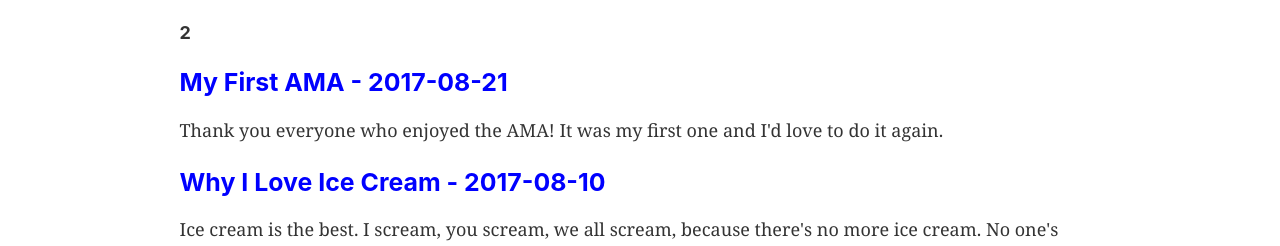
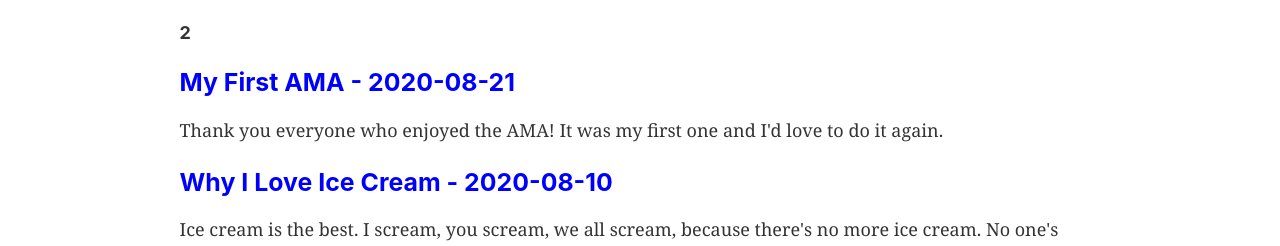
Before and after one commit to Lev-TS/gatsby-blog, a Gatsby site: page / in a window 1280 px wide. Shown: the part 170-416 px from the top of the page. Built offline with nearby package versions, Linux system fonts and the light colour scheme; Gatsby itself is replaced by a stand-in of ours.

Commit message:
minor edits to test CI/CD

```diff
--- a/src/markdown-pages/ice-cream.md
+++ b/src/markdown-pages/ice-cream.md
@@ -1,6 +1,6 @@
 ---
 title: "Why I Love Ice Cream"
-date: "2017-08-10"
+date: "2020-08-10"
 ---
 
 ### Ice cream is the best.
--- a/src/markdown-pages/my-first-ama.md
+++ b/src/markdown-pages/my-first-ama.md
@@ -1,6 +1,6 @@
 ---
 title: 'My First AMA'
-date: '2017-08-21'
+date: '2020-08-21'
 description: 'My first AMA :)'
 ---
 
```
